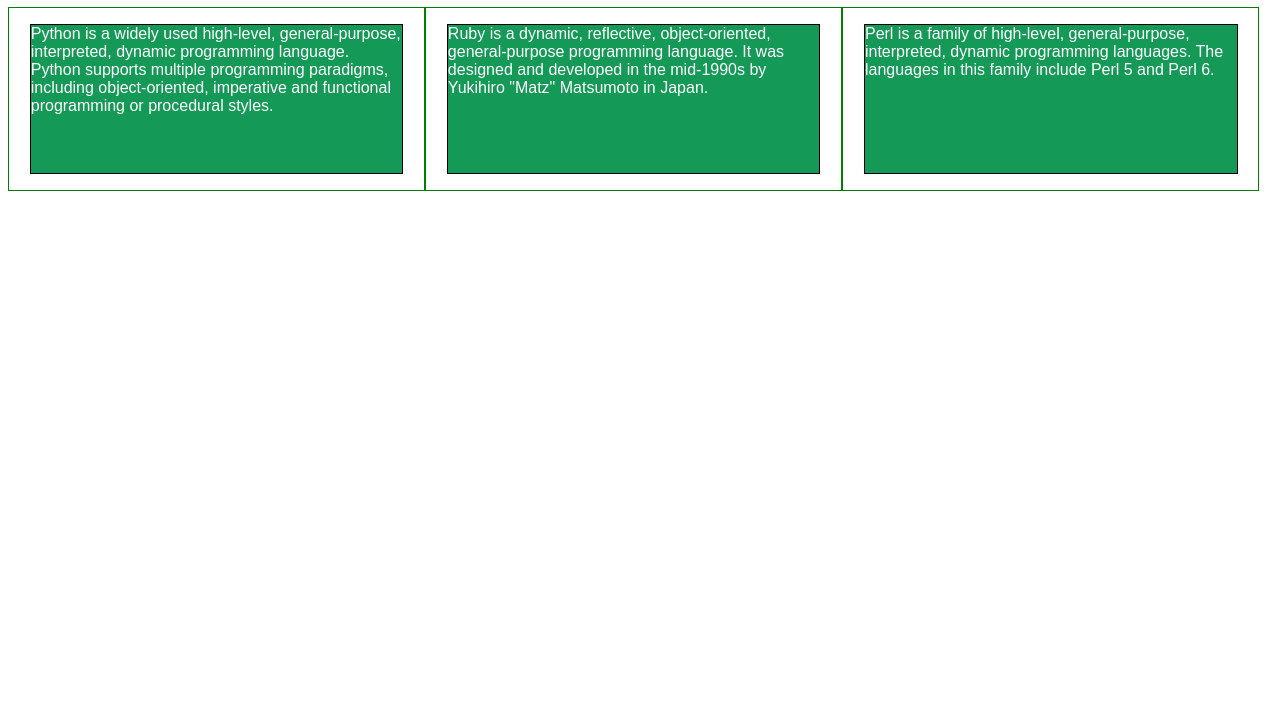
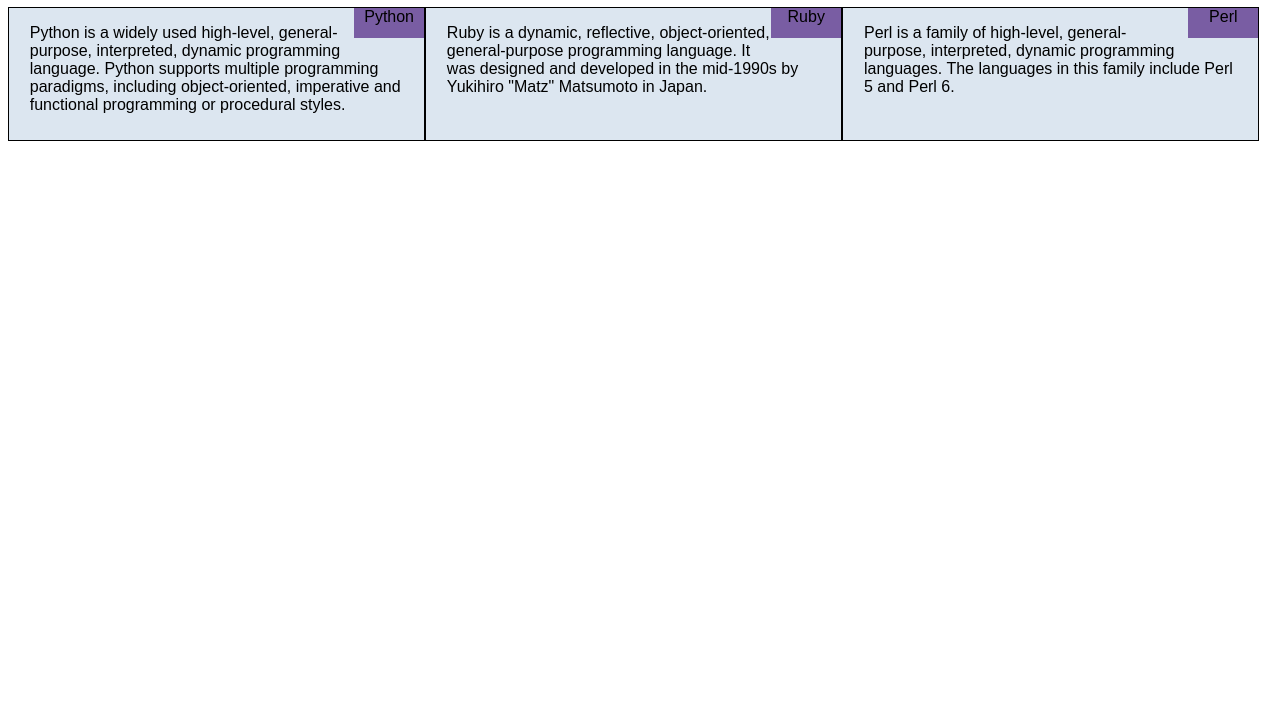
Before and after one commit to kgcbvd/coursera-html-css-javascript-for-web-developers, a plain HTML site: page module2-solution/index.html in a window 1280 px wide. Shown: the part 73-800 px from the top of the page. Drawn offline with Linux system fonts and the light colour scheme.

Commit message:
add position for section title

```diff
--- a/module2-solution/css/style.css
+++ b/module2-solution/css/style.css
@@ -2,25 +2,39 @@
     box-sizing: border-box;
 }
 
+h1 {
+    text-align: center;
+}
+
 .row {
     width: 100%;
+    background-color: #dce6f0;
 }
 
+.title {
+    position: relative;
+    width: 70px;
+    height: 30px;
+    background-color: #795da3;
+    float: right;
+    margin-top: 0;
+    text-align: center;
+}
 p {
-    border: 1px solid black;
-    background-color: #159957;
+    background-color: #dce6f0;
     width: 90%;
-    height: 150px;
+    height: 100px;
     margin-right: auto;
     margin-left: auto;
     font-family: Arial;
-    color: white;
+    color: black;
 }
 
 @media (min-width: 992px) {
     .col-lg-1, .col-lg-2, .col-lg-3, .col-lg-4, .col-lg-5, .col-lg-6, .col-lg-7, .col-lg-8, .col-lg-9, .col-lg-10, .col-lg-11, .col-lg-12 {
         float: left;
-        border: 1px solid green;
+        border: 1px solid black;
+        background-color: #dce6f0;
     }
     .col-lg-1 {
         width: 8.33%;
@@ -62,7 +76,8 @@ p {
 @media (min-width: 768px) and (max-width: 991px) {
     .col-md-1, .col-md-2, .col-md-3, .col-md-4, .col-md-5, .col-md-6, .col-md-7, .col-md-8, .col-md-9, .col-md-10, .col-md-11, .col-md-12 {
         float: left;
-        border: 1px solid green;
+        border: 1px solid black;
+        background-color: #159957;
     }
 
     .col-md-1 {
--- a/module2-solution/index.html
+++ b/module2-solution/index.html
@@ -9,9 +9,18 @@
 <body>
     <h1>Program</h1>
     <div class="row">
-        <div class="col-lg-4 col-md-6"><p>Python is a widely used high-level, general-purpose, interpreted, dynamic programming language. Python supports multiple programming paradigms, including object-oriented, imperative and functional programming or procedural styles.</p></div>
-        <div class="col-lg-4 col-md-6"><p>Ruby is a dynamic, reflective, object-oriented, general-purpose programming language. It was designed and developed in the mid-1990s by Yukihiro "Matz" Matsumoto in Japan.</p></div>
-        <div class="col-lg-4 col-md-12"><p>Perl is a family of high-level, general-purpose, interpreted, dynamic programming languages. The languages in this family include Perl 5 and Perl 6.</p></div>
+        <div class="col-lg-4 col-md-6">
+            <p class="title">Python</p>
+            <p>Python is a widely used high-level, general-purpose, interpreted, dynamic programming language. Python supports multiple programming paradigms, including object-oriented, imperative and functional programming or procedural styles.</p>
+        </div>
+        <div class="col-lg-4 col-md-6">
+            <p class="title">Ruby</p>
+            <p>Ruby is a dynamic, reflective, object-oriented, general-purpose programming language. It was designed and developed in the mid-1990s by Yukihiro "Matz" Matsumoto in Japan.</p>
+        </div>
+        <div class="col-lg-4 col-md-12">
+            <p class="title">Perl</p>
+            <p>Perl is a family of high-level, general-purpose, interpreted, dynamic programming languages. The languages in this family include Perl 5 and Perl 6.</p>
+        </div>
     </div>
 </body>
 </html>
```
